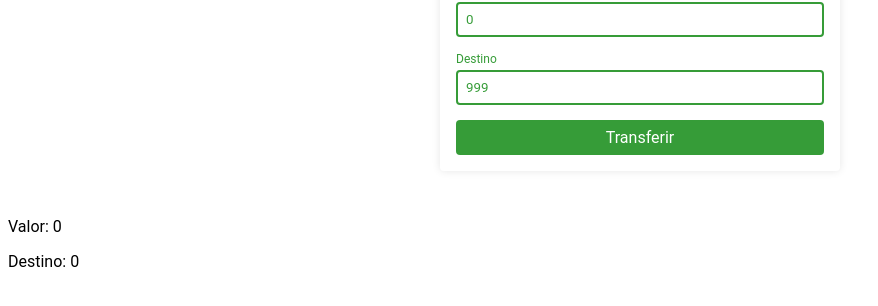
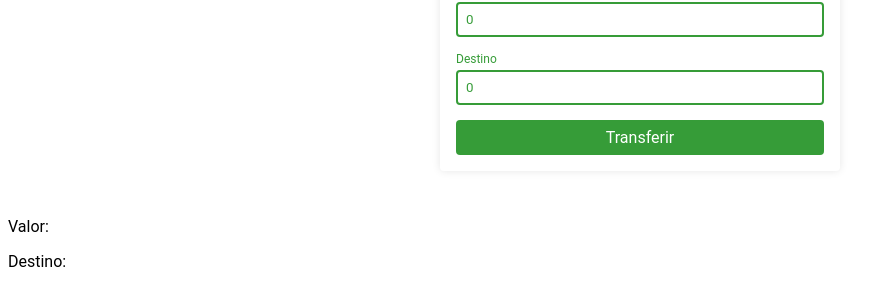
Before and after one commit to eurismarpires/bytebank, an Angular app: page / in a window 1280 px wide. Shown: the part 138-444 px from the top of the page, without its empty margins (0-878 px from the left). Built offline with nearby package versions, Linux system fonts and the light colour scheme.

Commit message:
Refatorado o código

```diff
--- a/src/app/app.component.html
+++ b/src/app/app.component.html
@@ -2,5 +2,5 @@
 
 </app-nova-transferencia>
 
-<p>Valor: {{valor}}</p>
-<p>Destino: {{destino}}</p>
+<p>Valor: {{transferencia?.valor}}</p>
+<p>Destino: {{transferencia?.destino}}</p>
--- a/src/app/app.component.ts
+++ b/src/app/app.component.ts
@@ -7,11 +7,8 @@
 })
 export class AppComponent {
   title = 'bytebank';
-  destino: number = 0;
-  valor: number = 0;
-
+  transferencia: any;
   transferir($event: any){
-    this.valor = $event.valor;
-    this.destino = $event.destino;
+    this.transferencia = $event;
   }
 }
--- a/src/app/nova-transferencia/nova-transferencia.component.ts
+++ b/src/app/nova-transferencia/nova-transferencia.component.ts
@@ -10,12 +10,18 @@
  @Output() aoTransferir = new EventEmitter<any>();
 
   valor: number = 0;
-  destino: number = 999;
+  destino: number = 0;
+
   transferir(): void {
     console.log('Socilitar nova transferência');
     console.log('valor:', this.valor);
     console.log('destino:', this.destino);
     const valorEmitir = {valor: this.valor, destino: this.destino}
-    this.aoTransferir.emit(valorEmitir)
+    this.aoTransferir.emit(valorEmitir);
+    this.limparCampos();
+  }
+  limparCampos(){
+    this.valor = 0;
+    this.destino = 0;
   }
 }
```
